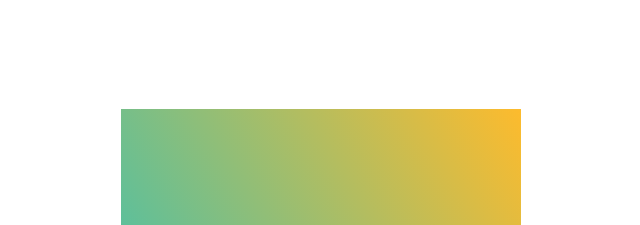
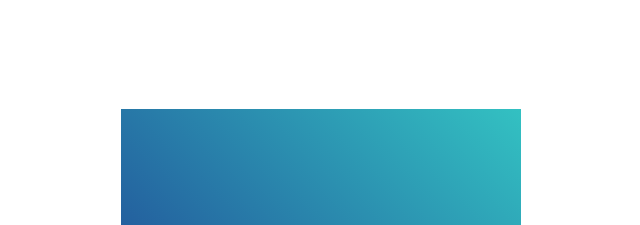
Before and after one commit to untalbry/100dayscss-solutions, a plain HTML site: page DAY 1/index.html in a window 1280 px wide. Shown: the part 91-316 px from the top of the page, without its empty margins (319-959 px from the left). Drawn offline with Linux system fonts and the light colour scheme.

Commit message:
fix(day one colors)

```diff
--- a/DAY 1/styles.css
+++ b/DAY 1/styles.css
@@ -16,9 +16,9 @@ body {
     height: 400px;
     margin-top: -200px;
     margin-left: -200px;
-    background: rgb(34, 193, 195);
-    background: linear-gradient(58deg, rgba(34, 193, 195, 1) 0%, rgba(253, 187, 45, 1) 100%);
-    display: block;
+    background: rgb(100, 62, 148);
+    background: linear-gradient(43deg, rgba(100, 62, 148, 1) 1%, rgba(33, 81, 153, 1) 27%, rgba(51, 193, 194, 1) 100%);
+    disply: block;
     text-align: center;
     padding: 0;
     color: #fff;
@@ -92,7 +92,7 @@ body {
 
 .text {
     font-weight: bold;
-	font-size: 1.2rem;
+    font-size: 1.2rem;
     font-weight: bold;
     text-align: center;
     line-height: 0.75;
```
